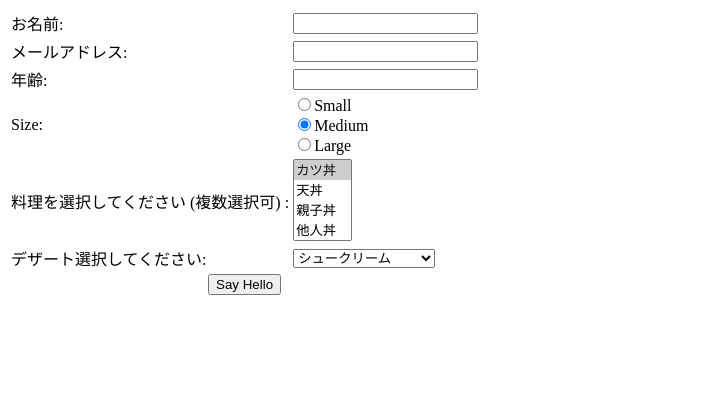
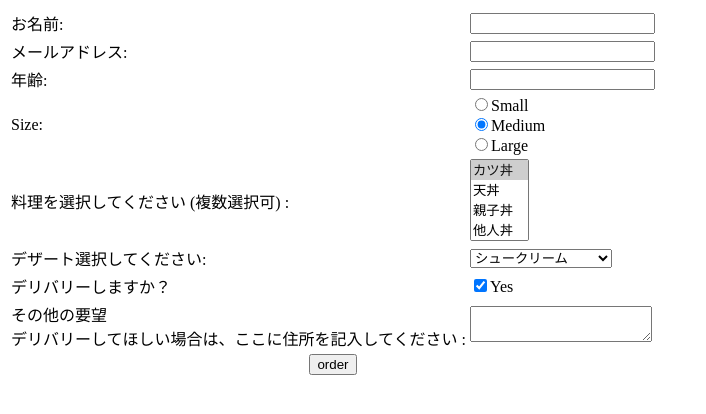
Before and after one commit to e14001/PHP, a PHP site: page /form.php in a window 1280 px wide. Shown: the top 414 px of the page, without its empty margins (0-706 px from the left). Run offline with PHP 8.4, Linux system fonts and the light colour scheme.

Commit message:
まとめる3

```diff
--- a/php2/chap6/form.php
+++ b/php2/chap6/form.php
@@ -23,11 +23,14 @@ function process_form(){
 
 // フォームを表示
 function show_form($errors = ''){
-	global $main_dishes;
+	global $main_dishes, $sweets;
 
 // フォームがサブミットされたら、サブミットされたパラメータからデフォルト値を取得
 if(isset($_POST['_submit_check']) && $_POST['_submit_check'] == 1){
 	$defaults = $_POST;
+	if(!isset($_POST['delivery'])){
+		$defaults['delivery'] = 'no';
+	}
 }else{
 	$defaults = array();
 	$defaults['my_name'] = '';
@@ -37,6 +40,7 @@ if(isset($_POST['_submit_check']) && $_POST['_submit_check'] == 1){
 	$defaults['main_dish'] = array('katsu');
 	$defaults['delivery'] = 'yes';
 	$defaults['size'] = 'medium';
+	$defaults['comments'] = '';
 }
 
 	// 何かエラーが渡されると、それを出力
@@ -87,23 +91,29 @@ if(isset($_POST['_submit_check']) && $_POST['_submit_check'] == 1){
 <tr>
 <td>デザート選択してください:</td>
 <td>
-<select name="order">
-<?php
-foreach($GLOBALS['sweets'] as $key =>$choice){
-	print "<option value=\"" .$key .'"';
-	if($key == $defaults['order']){
-		print ' selected="selected"';
-	}
-	print ">$choice</option>\n";
-}
-?>
-</select>
+<?php input_select('order', $defaults, $sweets); ?>
 </td>
 </tr>
 
 <tr>
+<td>デリバリーしますか？</td>
+<td>
+<?php input_radiocheck('checkbox', 'delivery', $defaults, 'yes'); ?>Yes
+</td>
+</tr>
+
+<tr>
+<td>その他の要望<br />
+デリバリーしてほしい場合は、ここに住所を記入してください :</td>
+<td>
+<?php input_textarea('comments', $defaults); ?>
+</td>
+</tr>
+
+
+<tr>
 <td colspan="2" align="center">
-<input type="submit" value="Say Hello">
+<?php input_submit('save', 'order'); ?>
 </td>
 </tr>
 
```
